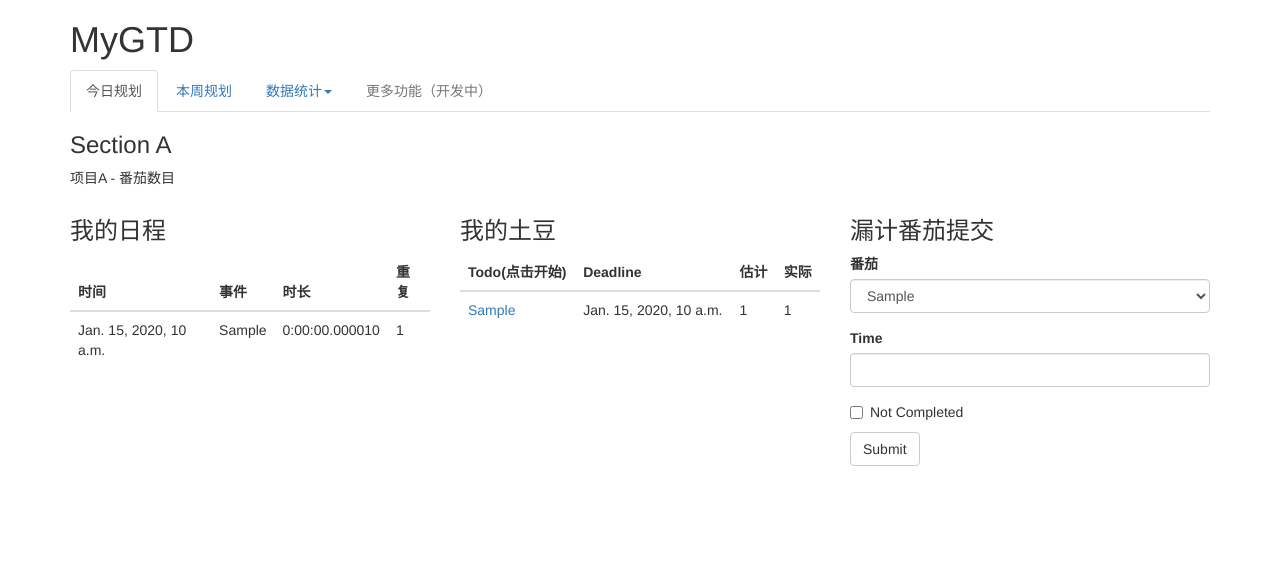
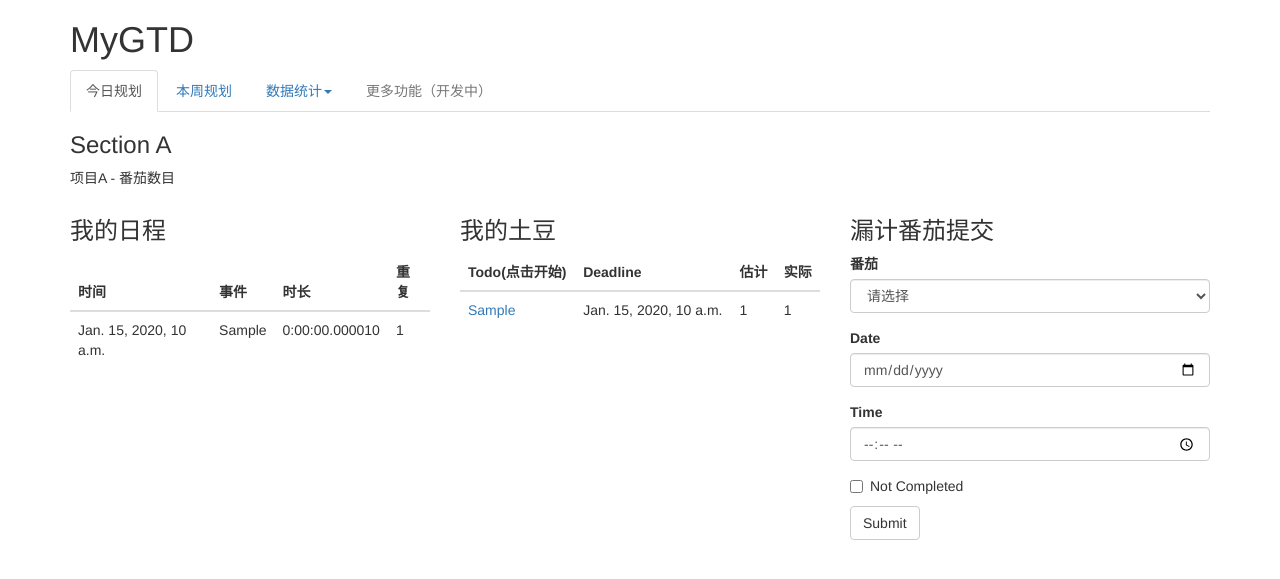
Before and after one commit to Yetocome/GTD_WEB, a Django app: page / in a window 1280 px wide. Shown: the top 579 px of the page. Run offline with Django 3.2, Linux system fonts and the light colour scheme; tables that the repository leaves empty hold one stand-in row (values such as "Sample post"); some libraries are stand-ins or nearby versions.

Commit message:
Build simple post function to add pomodoro

```diff
--- a/gtd/models.py
+++ b/gtd/models.py
@@ -28,8 +28,8 @@ class TodoItem(models.Model):
 
 class Pomodoro(models.Model):
     todo = models.ForeignKey(TodoItem)
-    start_time = models.DateTimeField(auto_now=True)
-    end_time = models.DateTimeField()
+    date = models.DateField(default=None)
+    start_time = models.TimeField(default=None)
     completed_flag = models.BooleanField()
     def __str__(self):
         return self.todo.todo+' potato'
--- a/gtd/templates/home.html
+++ b/gtd/templates/home.html
@@ -164,23 +164,36 @@
        			<h3>
        				漏计番茄提交
        			</h3>
-       			<form role="form">
+       			<form role="form" action="/pomodoro/post" method="POST">
+                    {% csrf_token %}
        				<div class="form-group">
-       					 <label for="exampleInputEmail1">番茄</label>
-                         <select class="form-control">
+       					 <label for="InputTodo">番茄</label>
+                         <select class="form-control" name="which_todo">
+                             <option value="">请选择</option>
                              {% for todo in my_todos %}
-                             <option value={{forloop.counter}}>{{ todo.todo }}</option>
+                                <option value="{{ todo.id }}">{{ todo.todo }}</option>
                              {% endfor %}
                          </select>
        				</div>
+                    <div class="form-group">
+                         <label for="InputTime">Date</label>
+                         <input type="date" class="form-control" name="date_time"/>
+
+                    </div>
        				<div class="form-group">
-       					 <label for="exampleInputPassword1">Time</label>
+       					 <label for="InputTime">Time</label>
+                         <input type="time" class="form-control" name="start_time"/>
 
-                         <input type="password" class="form-control" id="exampleInputPassword1" />
        				</div>
+                    <!-- <div class="form-group">
+                         <label for="InputNumber">Number</label>
+                        <input type="number" class="form-control" name="pomodoro_numbers"/>
+                    </div> -->
+
        				<div class="checkbox">
-       					 <label><input type="checkbox" />Not Completed</label>
-       				</div> <button type="submit" class="btn btn-default">Submit</button>
+       					 <label><input type="checkbox" name="flag"/>Not Completed</label>
+       				</div>
+                    <button type="submit" class="btn btn-default">Submit</button>
        			</form>
        		</div>
        	</div>
--- a/gtd/urls.py
+++ b/gtd/urls.py
@@ -20,6 +20,7 @@ urlpatterns = [
     url(r'^overview/$', view_all),
     url(r'^login/$', login),
     url(r'^pomodoro/(\d+)/$', view_pomodoro),
+    url(r'^pomodoro/post$', post_pomodoro),
     # url(r'^pomodoro/new$', new_pomodoro),
     url(r'^schedule/$', view_schedule),
     url(r'^schedule/new$', new_schedule),
--- a/gtd/views.py
+++ b/gtd/views.py
@@ -1,6 +1,6 @@
 from django.shortcuts import render
-from django.http import HttpResponse
-from gtd.models import ScheduleItem, TodoItem
+from django.http import HttpResponse, HttpResponseNotFound
+from gtd.models import ScheduleItem, TodoItem, Pomodoro
 # Create your views here.
 
 def home_page(request):
@@ -24,6 +24,28 @@ def view_pomodoro(request, todo_id):
     todo_item = TodoItem.objects.get(id=todo_id)
     return render(request, 'pomodoro.html', {'todo_item': todo_item})
 
+def post_pomodoro(request):
+    if request.method == 'POST':
+        try:
+            which_todo =  TodoItem.objects.get(id=request.POST['which_todo'])
+            start_time_ = request.POST['start_time']
+            date_ = request.POST['date_time']
+            flag = request.POST['flag']
+            # numbers = request.POST['pomodoro_numbers']
+            Pomodoro.objects.create(todo=which_todo,
+                date=date_,
+                start_time=start_time_,
+                completed_flag=flag
+            )
+            # for i in numbers:
+            #     Pomodoro.objects.create(todo=which_todo,
+            #         start_time=date_time,
+            #         )
+            return HttpResponse("Succeeds.")
+        except Exception:
+            return HttpResponseNotFound('Wrong!!!')
+    else:
+        return HttpResponseNotFound('Are you kidding?')
 def new_schedule(request):
     pass
 
```
Also changed, not shown: gtd/migrations/0002_auto_20161210_1634.py (added).
